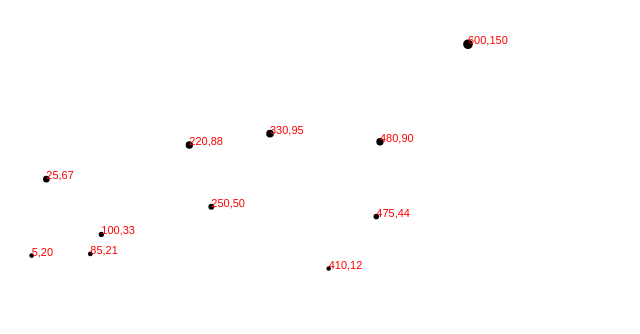
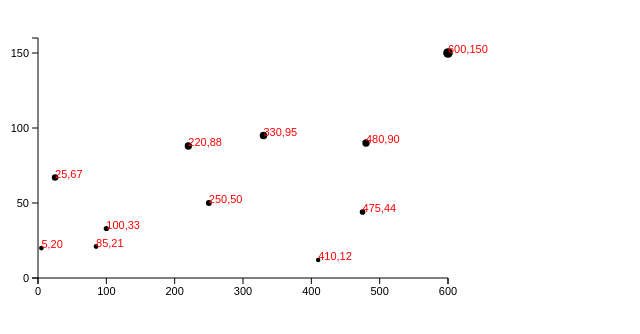
Before and after one commit to Li-Heng-LH/d3jsTutorial, a plain HTML site: page index.html in a window 1280 px wide. Shown: the whole page, without its empty margins (0-640 px from the left). Drawn offline with nearby package versions, Linux system fonts and the light colour scheme.

Commit message:
Done:chap8 Axes Next:chapter9 Transitions

```diff
--- a/book6_1.css
+++ b/book6_1.css
@@ -5,3 +5,14 @@
 	background-color: blue;
 	margin-right: 2px;
 }
+
+.axis path,
+.axis line {
+	fill: none;
+	stroke:black;
+	shape-rendering:crispEdge;
+}
+.axis text{
+	font-family: sans-serif;
+	font-size:11px;
+}
--- a/book6_3.js
+++ b/book6_3.js
@@ -1,4 +1,4 @@
-//book6_3.js and chapter 7 scatter plot
+//book6_3.js and chapter 7 scale and chapter 8 axes
 //scatterplot
 
 var dataset = [
@@ -9,7 +9,7 @@ var dataset = [
 
 var w = 500;
 var h = 300;
-var padding = 20;
+var padding = 30;
 
 var xScale = d3.scale.linear()
 					.domain ([0, d3.max(dataset,function(d){
@@ -24,6 +24,16 @@ var yScale = d3.scale.linear()
 					})])
 					.range ([h-padding,padding])
 					.nice();
+
+var xAxis = d3.svg.axis()
+				.scale(xScale) // need to pass in a scale
+				.orient("bottom")
+				.ticks(5); //actual is 7. Smart overriding here
+
+var yAxis = d3.svg.axis()
+				.scale(yScale)
+				.orient("left")
+				.ticks(5);
 
 //RMB, we want to set the radius according to the height of the circles
 var rScale = d3.scale.linear()
@@ -68,3 +78,14 @@ svg.selectAll("text")
 	.attr("font-size", "11px")
 	.attr("fill", "red")
 	.attr("font-family", "sans-serif");
+
+// draw the axes here so that they appear "on top"
+svg.append("g") //put the axis as a group so that we can style and transform as a group later
+	.attr("class", "axis")
+	.attr("transform", "translate(0,"+(h-padding)+")")
+	.call(xAxis);
+
+svg.append("g") //put the axis as a group so that we can style and transform as a group later
+	.attr("class", "axis")
+	.attr("transform", "translate("+padding+",0)")
+	.call(yAxis);
```
